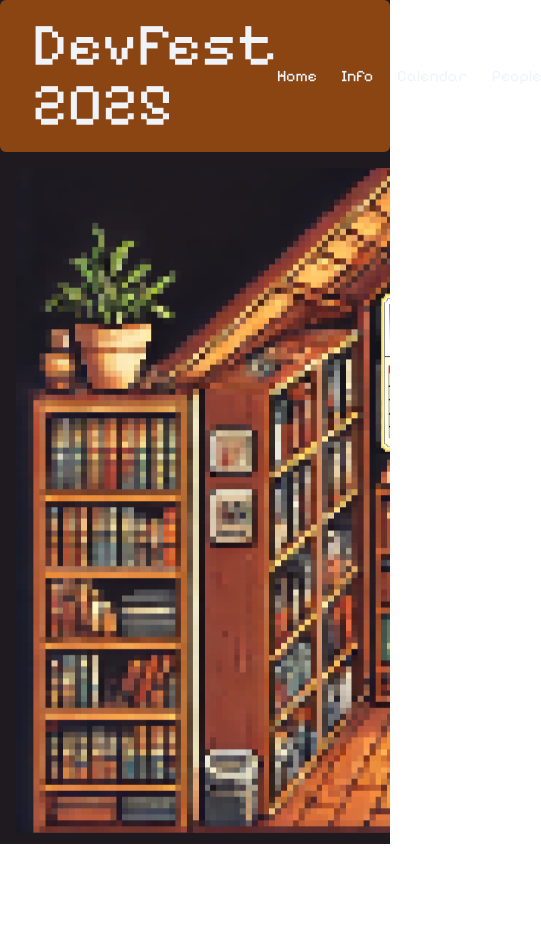
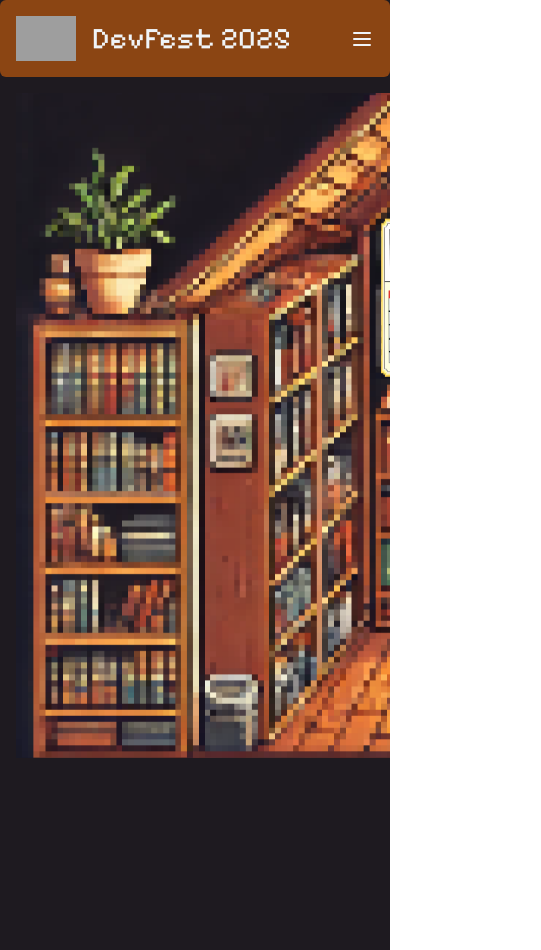
Before and after one commit to adicu/devfest2025-production, a Next.js app: page / in a window 390 px wide. Shown: the whole page, 541 px wide, since content can reach past the window. Before the commit the page ends 849 px from the top, so only its background shows below. Built offline with nearby package versions, Linux system fonts and the light colour scheme; grey boxes are pictures that could not be loaded.

Commit message:
mobile iter 4

```diff
--- a/src/app/components/Header/Header.tsx
+++ b/src/app/components/Header/Header.tsx
@@ -2,26 +2,71 @@
 
 "use client";
 
+import { useState } from "react";
 import Image from "next/image";
 import Link from "next/link";
 
-export default function Header() {
-  const headerBgClass = "bg-brown-500"; // Use defined shade
+interface HeaderProps {
+  className?: string;
+}
+
+const Header: React.FC<HeaderProps> = ({ className = "" }) => {
+  const headerBgClass = "bg-brown-500"; // Ensure this color is defined in tailwind.config.js
+  const [isMenuOpen, setIsMenuOpen] = useState(false);
+
+  const toggleMenu = () => {
+    setIsMenuOpen((prev) => !prev);
+  };
 
   return (
     <header
-      className={`flex items-center justify-between ${headerBgClass} rounded-md p-4`}
+      className={`flex items-center justify-between ${headerBgClass} rounded-md p-4 ${className}`}
     >
       {/* Left Side: Logo and Title */}
       <div className="flex items-center">
         <Link href="/">
           <Image src="/icon.ico" alt="Logo" width={60} height={60} />
         </Link>
-        <h1 className="ml-4 text-white text-6xl">DevFest 2025</h1>
+        <h1 className="ml-4 text-white text-3xl md:text-6xl">DevFest 2025</h1>
       </div>
 
-      {/* Right Side: Navigation Links */}
-      <nav className="flex space-x-6">
+      {/* Hamburger Menu Button - Visible on Mobile */}
+      <button
+        className="md:hidden text-white focus:outline-none"
+        onClick={toggleMenu}
+        aria-label="Toggle navigation menu"
+        aria-expanded={isMenuOpen}
+      >
+        {/* Hamburger Icon */}
+        <svg
+          className="w-6 h-6"
+          fill="none"
+          stroke="currentColor"
+          viewBox="0 0 24 24"
+          xmlns="http://www.w3.org/2000/svg"
+        >
+          {isMenuOpen ? (
+            // Close Icon
+            <path
+              strokeLinecap="round"
+              strokeLinejoin="round"
+              strokeWidth={2}
+              d="M6 18L18 6M6 6l12 12"
+            />
+          ) : (
+            // Hamburger Icon
+            <path
+              strokeLinecap="round"
+              strokeLinejoin="round"
+              strokeWidth={2}
+              d="M4 6h16M4 12h16M4 18h16"
+            />
+          )}
+        </svg>
+      </button>
+
+      {/* Navigation Links - Visible on Desktop */}
+      <nav className="hidden md:flex space-x-6">
         <Link href="/HomePage" className="text-white hover:text-gray-300">
           Home
         </Link>
@@ -35,6 +80,42 @@ export default function Header() {
           People
         </Link>
       </nav>
+
+      {/* Mobile Navigation Menu */}
+      {isMenuOpen && (
+        <nav className="absolute top-20 left-0 w-full bg-brown-500 md:hidden flex flex-col space-y-4 p-4 rounded-md shadow-lg z-50">
+          <Link
+            href="/HomePage"
+            className="text-white hover:text-gray-300"
+            onClick={() => setIsMenuOpen(false)}
+          >
+            Home
+          </Link>
+          <Link
+            href="/ComputerPage"
+            className="text-white hover:text-gray-300"
+            onClick={() => setIsMenuOpen(false)}
+          >
+            Info
+          </Link>
+          <Link
+            href="/CalendarPage"
+            className="text-white hover:text-gray-300"
+            onClick={() => setIsMenuOpen(false)}
+          >
+            Calendar
+          </Link>
+          <Link
+            href="/PolaroidsPage"
+            className="text-white hover:text-gray-300"
+            onClick={() => setIsMenuOpen(false)}
+          >
+            People
+          </Link>
+        </nav>
+      )}
     </header>
   );
-}
+};
+
+export default Header;
--- a/src/app/layout.tsx
+++ b/src/app/layout.tsx
@@ -27,7 +27,7 @@ export default function RootLayout({ children }: RootLayoutProps) {
   return (
     <html lang="en" className={pixelifySans.variable}>
       <body className="font-sans text-foreground m-0 p-0">
-        <BackgroundWrapper className="flex flex-col h-screen">
+        <BackgroundWrapper className="flex flex-col h-[950px]">
           {/* Header */}
           <Header />
 
```
